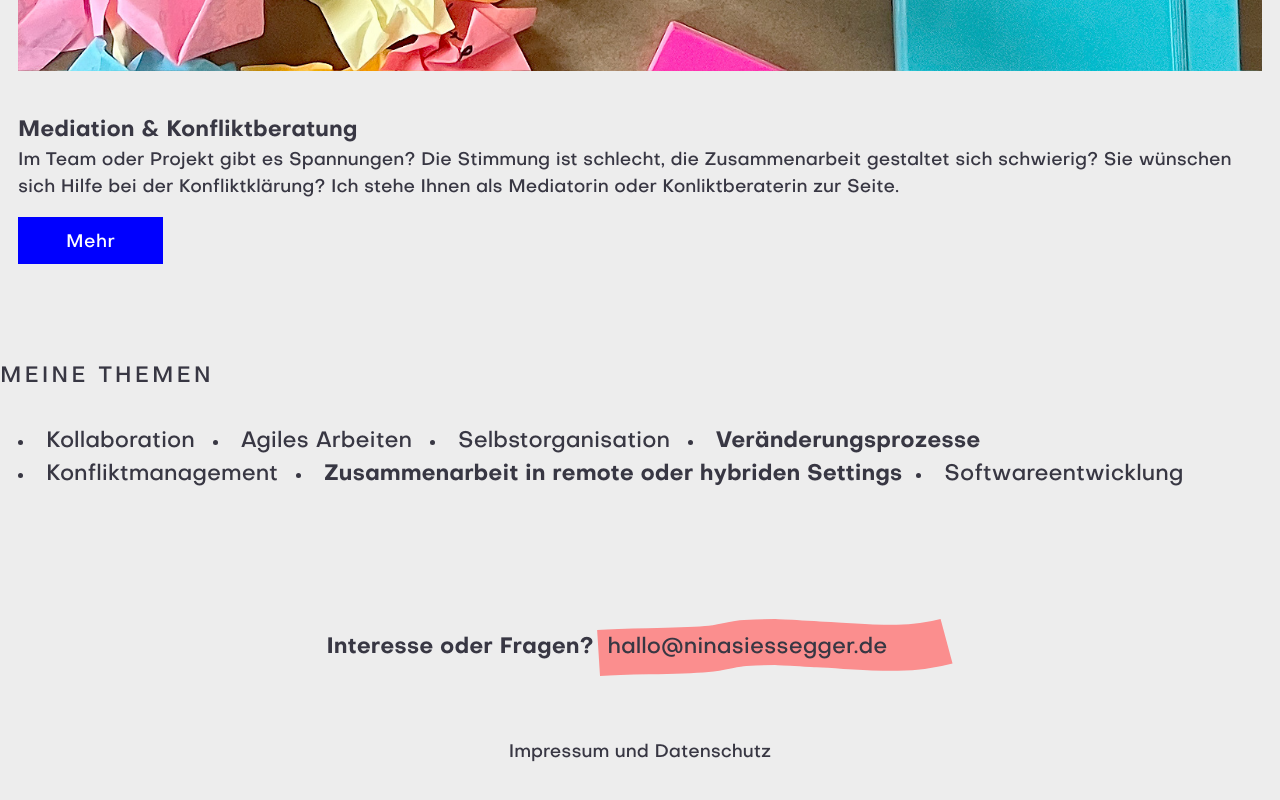
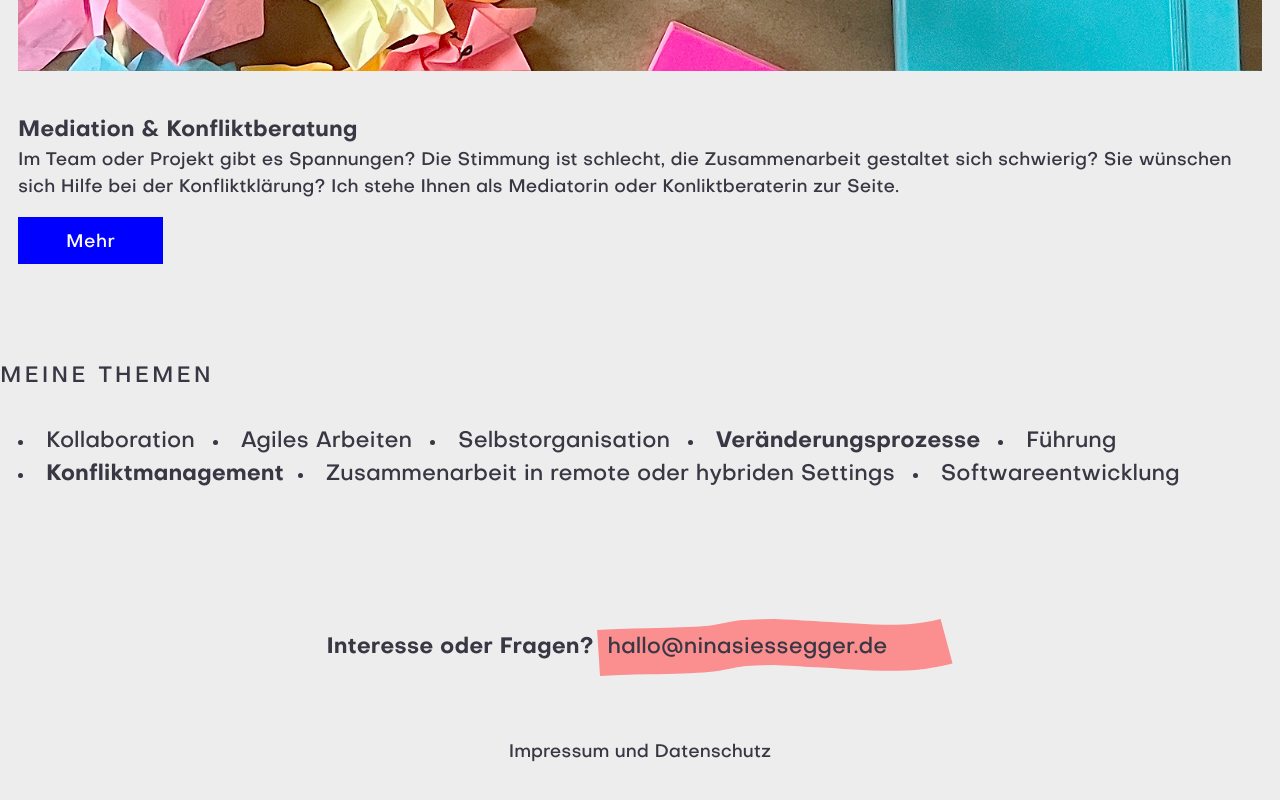
Before and after one commit to sssggr/ninasiessegger, a Nuxt app: page / in a window 1280 px wide. Shown: the part 4578-5378 px from the top of the page. Built offline with nearby package versions, Linux system fonts and the light colour scheme.

Commit message:
Add leadership to topics

```diff
--- a/pages/index.vue
+++ b/pages/index.vue
@@ -88,6 +88,7 @@ useSeoMeta({
               <li>Agiles Arbeiten</li>
               <li>Selbstorganisation</li>
               <li>Veränderungsprozesse</li>
+              <li>Führung</li>
               <li>Konfliktmanagement</li>
               <li>Zusammenarbeit in remote oder hybriden Settings</li>
               <li>Softwareentwicklung</li>
```
